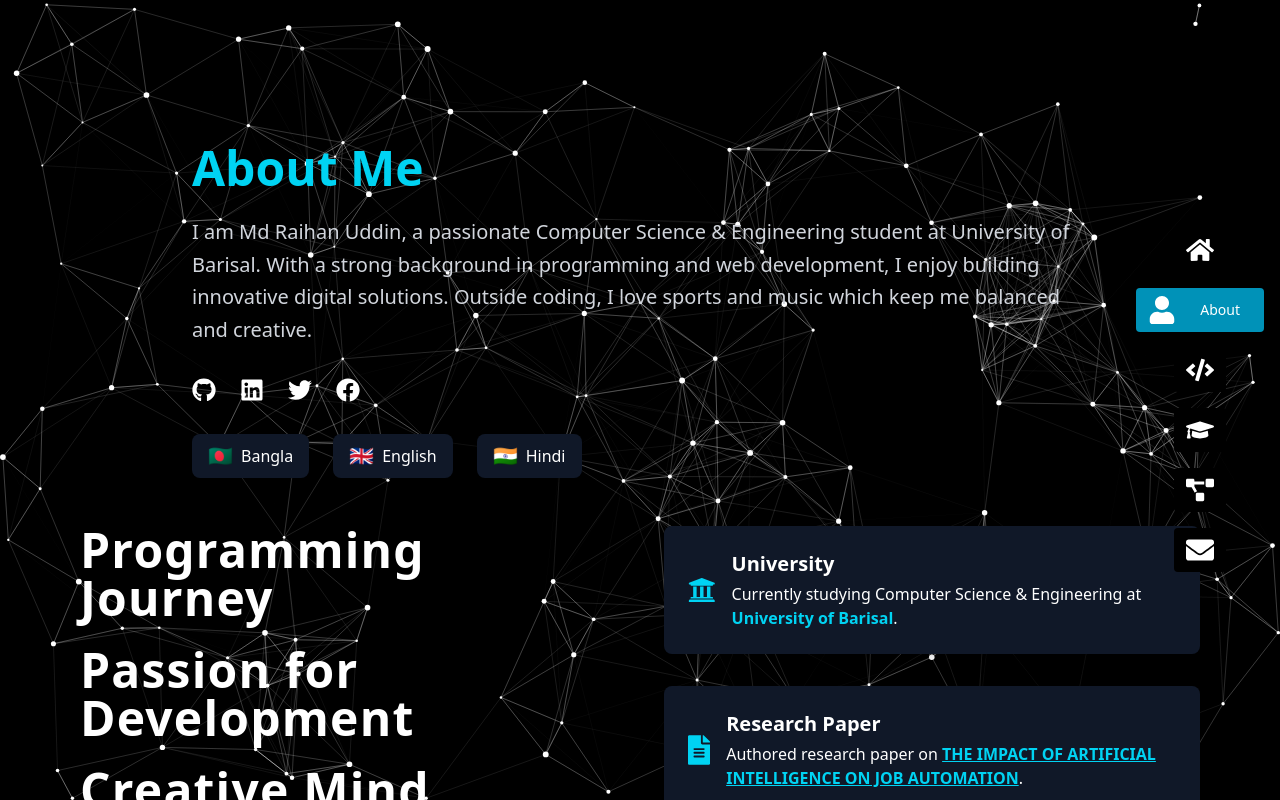
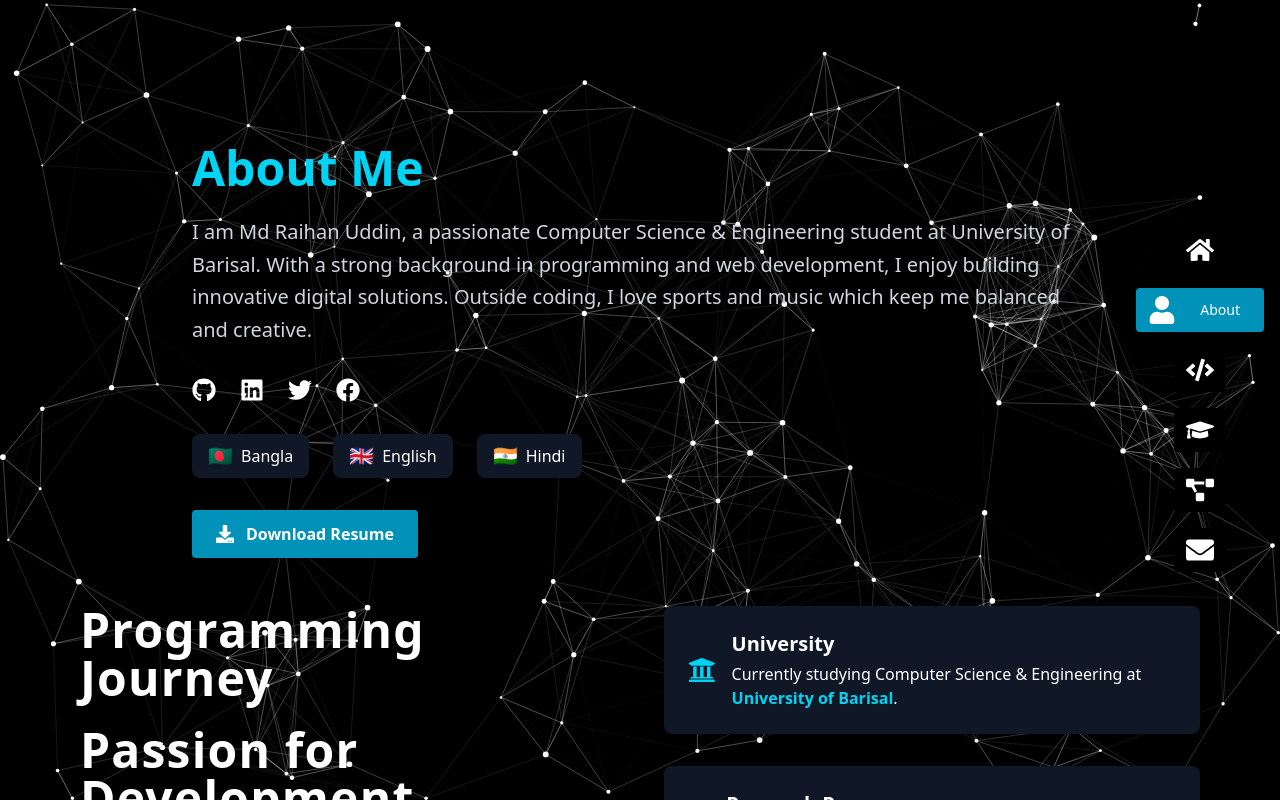
Before and after one commit to miskaran2002/raihan-s-portfolio, a React (Vite) app: page /about in a window 1280 px wide. Shown: the top 800 px of the page. Built offline with nearby package versions, Linux system fonts and the light colour scheme.

Commit message:
update about.jsx

```diff
--- a/package.json
+++ b/package.json
@@ -16,6 +16,7 @@
     "@tsparticles/react": "^3.0.0",
     "emailjs-com": "^3.2.0",
     "framer-motion": "^12.23.12",
+    "jspdf": "^3.0.1",
     "react": "^19.1.1",
     "react-dom": "^19.1.1",
     "react-flag-kit": "^1.1.1",
--- a/src/page/About/About.jsx
+++ b/src/page/About/About.jsx
@@ -1,7 +1,17 @@
 import React from "react";
 import { motion } from "framer-motion";
-import { FaUniversity, FaFileAlt, FaFootballBall, FaMusic, FaGithub, FaLinkedin, FaTwitter, FaFacebook } from "react-icons/fa";
-import { FlagIcon } from "react-flag-kit";
+import {
+    FaUniversity,
+    FaFileAlt,
+    FaFootballBall,
+    FaMusic,
+    FaGithub,
+    FaLinkedin,
+    FaTwitter,
+    FaFacebook,
+    FaDownload,
+} from "react-icons/fa";
+import jsPDF from "jspdf";
 
 const containerVariants = {
     hidden: {},
@@ -26,6 +36,159 @@ const boxVariants = {
 };
 
 const AboutMe = () => {
+    // PDF download function
+
+    const downloadResume = () => {
+        const doc = new jsPDF();
+        const pageHeight = doc.internal.pageSize.height;
+        let y = 20;
+
+        const checkPageBreak = (lines = 1) => {
+            if (y + lines * 7 > pageHeight - 20) {
+                doc.addPage();
+                y = 20;
+            }
+        };
+
+        const addText = (text, x, fontStyle = "normal", size = 12, color = [0, 0, 0], link = null, maxWidth = 160, lineGap = 7) => {
+            checkPageBreak();
+            doc.setFontSize(size);
+            doc.setFont(undefined, fontStyle);
+            doc.setTextColor(...color);
+            if (link) {
+                doc.textWithLink(text, x, y, { url: link });
+            } else {
+                doc.text(text, x, y, { maxWidth });
+            }
+            doc.setTextColor(0, 0, 0); // reset color
+            y += lineGap;
+        };
+
+        // === HEADER ===
+        addText("Md Raihan Uddin", 20, "bold", 18);
+        addText("Mern Stack Developer", 20, "normal", 12);
+        addText("Barishal, Bangladesh", 20, "normal", 12);
+
+        // Right side contact links
+        doc.setFontSize(10);
+        doc.setTextColor(0, 102, 204);
+        doc.textWithLink("Email: raihanuddin.cse8.bu@gmail.com", 190 - doc.getTextWidth("Email: raihanuddin.cse8.bu@gmail.com"), 20, { url: "mailto:raihanuddin.cse8.bu@gmail.com" });
+        doc.textWithLink("Phone: +880 1608 822 317", 190 - doc.getTextWidth("Phone: +880 1608 822 317"), 27, { url: "tel:+8801608822317" });
+        doc.textWithLink("LinkedIn", 190 - doc.getTextWidth("LinkedIn"), 34, { url: "https://www.linkedin.com/in/md-raihan-uddin-cse8/" });
+        doc.textWithLink("GitHub", 190 - doc.getTextWidth("GitHub"), 41, { url: "https://github.com/miskaran2002" });
+        doc.textWithLink("Facebook", 190 - doc.getTextWidth("Facebook"), 48, { url: "https://www.facebook.com/miskatujjaman.raihan" });
+
+        doc.setTextColor(0, 0, 0);
+        doc.setLineWidth(0.5);
+        doc.line(20, 55, 190, 55);
+        y = 62;
+
+        // === TECHNICAL SKILLS ===
+        addText("TECHNICAL SKILLS", 20, "bold", 14);
+        const techSkills = {
+            "Front-End": ["React.js", "JavaScript", "Tailwind CSS", "DaisyUI", "React Router"],
+            "Back-End": ["Node.js", "Express.js", "MongoDB", "Firebase Authentication", "Stripe"],
+            "Tools & Technologies": ["VS Code", "Git", "GitHub", "Postman"],
+            "Version Control": ["Git", "GitHub"]
+        };
+        Object.entries(techSkills).forEach(([section, skills]) => {
+            addText(section + ":", 25, "bold");
+            addText(skills.join(", "), 60);
+        });
+
+        // === PROJECTS ===
+        addText("PROJECTS", 20, "bold", 14);
+
+        const projects = [
+            {
+                name: "Recipe Realm",
+                desc: [
+                    "Full-stack recipe management platform with recipe CRUD features.",
+                    "User authentication via Firebase with JWT-secured APIs.",
+                    "Advanced filtering by cuisine, ingredient, and cook time.",
+                    "Like system to highlight popular recipes.",
+                    "Responsive UI with Tailwind & DaisyUI.",
+                    "Optimized MongoDB queries for speed.",
+                    "Secure API endpoints.",
+                    "Deployed for high availability."
+                ],
+                live: "https://recipe-realm-4ea1f.web.app/",
+                github: "https://github.com/miskaran2002/recipe-reliem",
+                tech: "React.js, Node.js, MongoDB, Express.js, Firebase"
+            },
+            {
+                name: "EchoServe",
+                desc: [
+                    "Service review platform connecting users with providers.",
+                    "Built with Next.js for speed and SEO.",
+                    "Real-time updates with Firebase.",
+                    "Advanced search & category-based filters.",
+                    "Secure authentication for both sides.",
+                    "Provider dashboard with analytics.",
+                    "Responsive design.",
+                    "Future: multi-language, offline mode, AI suggestions."
+                ],
+                live: "https://echo-serve.web.app/",
+                github: "https://github.com/miskaran2002/echo-serve-client",
+                tech: "React.js, Node.js, MongoDB, Express.js, JWT"
+            },
+            {
+                name: "HeartBridge Matrimony",
+                desc: [
+                    "Matrimonial platform for Bangladeshi users.",
+                    "Biodata creation & management with photo uploads.",
+                    "Premium visibility features.",
+                    "Stripe payment integration.",
+                    "Matching algorithm based on preferences.",
+                    "Secure role-based authentication.",
+                    "Responsive UI.",
+                    "Optimized backend for fast search."
+                ],
+                live: "https://heart-bridge-f100e.web.app/",
+                github: "https://github.com/Programming-Hero-Web-Course4/b11a12-client-side-miskaran2002",
+                tech: "React.js, Node.js, MongoDB, Express.js, Stripe"
+            }
+        ];
+
+        projects.forEach(p => {
+            addText(p.name, 25, "bold");
+            p.desc.forEach(d => addText("• " + d, 30, "normal", 12, [0, 0, 0], null, 150));
+            // Links in one line
+            addText(`Live: ${p.live}`, 30, "normal", 12, [0, 102, 204], p.live);
+            addText(`GitHub: ${p.github}`, 30, "normal", 12, [0, 102, 204], p.github);
+            addText("Technologies: " + p.tech, 30);
+            y += 5;
+        });
+
+        // === EDUCATION ===
+        addText("EDUCATION", 20, "bold", 14);
+        [
+            "University of Barisal – BSc in Computer Science & Engineering (CSE)",
+            "Session: 2021 - Present | Current CGPA: 3.43",
+            "Milestone College – Higher Secondary Certificate (Science Group)",
+            "Passing Year: 2020 | GPA: 5.00/5.00",
+            "Taslima Memorial Academy – Secondary School Certificate (Science Group)",
+            "Passing Year: 2018 | GPA: 5.00/5.00"
+        ].forEach(e => addText(e, 25));
+
+        // === LANGUAGES ===
+        addText("LANGUAGES", 20, "bold", 14);
+        ["Bangla (Native)", "English (Fluent)", "Hindi (Conversational)"].forEach(lang => addText(lang, 25));
+
+        // === HOBBIES ===
+        addText("HOBBIES & ACTIVITIES", 20, "bold", 14);
+        [
+            "Football player and enthusiast",
+            "Music lover and guitarist",
+            "Lifelong learner and problem solver"
+        ].forEach(h => addText(h, 25));
+
+        doc.save("Md_Raihan_Uddin_Resume.pdf");
+    };
+
+
+
+
     return (
         <section
             id="about"
@@ -38,39 +201,79 @@ const AboutMe = () => {
                 </h2>
 
                 <p className="text-lg md:text-xl text-gray-300 leading-relaxed mb-8">
-                    I am Md Raihan Uddin, a passionate Computer Science & Engineering student at
-                    University of Barisal. With a strong background in programming and web
-                    development, I enjoy building innovative digital solutions. Outside coding, I
-                    love sports and music which keep me balanced and creative.
+                    I am Md Raihan Uddin, a passionate Computer Science & Engineering student
+                    at University of Barisal. With a strong background in programming and web
+                    development, I enjoy building innovative digital solutions. Outside coding,
+                    I love sports and music which keep me balanced and creative.
                 </p>
 
                 {/* Social Links */}
                 <div className="flex justify-center md:justify-start gap-6 mb-8">
-                    <a href="https://github.com/miskaran2002" target="_blank" rel="noopener noreferrer" className="text-2xl text-white hover:text-cyan-400 transition">
+                    <a
+                        href="https://github.com/miskaran2002"
+                        target="_blank"
+                        rel="noopener noreferrer"
+                        className="text-2xl text-white hover:text-cyan-400 transition"
+                    >
                         <FaGithub />
                     </a>
-                    <a href="https://www.linkedin.com/in/md-raihan-uddin-cse8/" target="_blank" rel="noopener noreferrer" className="text-2xl text-white hover:text-cyan-400 transition">
+                    <a
+                        href="https://www.linkedin.com/in/md-raihan-uddin-cse8/"
+                        target="_blank"
+                        rel="noopener noreferrer"
+                        className="text-2xl text-white hover:text-cyan-400 transition"
+                    >
                         <FaLinkedin />
                     </a>
-                    <a href="https://x.com/MdRaihanUd57710" target="_blank" rel="noopener noreferrer" className="text-2xl text-white hover:text-cyan-400 transition">
+                    <a
+                        href="https://x.com/MdRaihanUd57710"
+                        target="_blank"
+                        rel="noopener noreferrer"
+                        className="text-2xl text-white hover:text-cyan-400 transition"
+                    >
                         <FaTwitter />
                     </a>
-                    <a href="https://www.facebook.com/miskatujjaman.raihan" target="_blank" rel="noopener noreferrer" className="text-2xl text-white hover:text-cyan-400 transition">
+                    <a
+                        href="https://www.facebook.com/miskatujjaman.raihan"
+                        target="_blank"
+                        rel="noopener noreferrer"
+                        className="text-2xl text-white hover:text-cyan-400 transition"
+                    >
                         <FaFacebook />
                     </a>
                 </div>
 
                 {/* Languages */}
-                <div className="flex flex-wrap justify-center md:justify-start gap-6">
+                <div className="flex flex-wrap justify-center md:justify-start gap-6 mb-8">
                     <div className="flex items-center gap-2 bg-gray-900 bg-opacity-70 px-4 py-2 rounded-lg shadow">
-                        <span role="img" aria-label="Bangla" className="text-xl">🇧🇩</span> Bangla
+                        <span role="img" aria-label="Bangla" className="text-xl">
+                            🇧🇩
+                        </span>{" "}
+                        Bangla
                     </div>
                     <div className="flex items-center gap-2 bg-gray-900 bg-opacity-70 px-4 py-2 rounded-lg shadow">
-                        <span role="img" aria-label="English" className="text-xl">🇬🇧</span> English
+                        <span role="img" aria-label="English" className="text-xl">
+                            🇬🇧
+                        </span>{" "}
+                        English
                     </div>
                     <div className="flex items-center gap-2 bg-gray-900 bg-opacity-70 px-4 py-2 rounded-lg shadow">
-                        <span role="img" aria-label="Hindi" className="text-xl">🇮🇳</span> Hindi
+                        <span role="img" aria-label="Hindi" className="text-xl">
+                            🇮🇳
+                        </span>{" "}
+                        Hindi
                     </div>
+                </div>
+
+                {/* Download Resume Button */}
+                <div className="flex justify-center md:justify-start mb-12">
+                    <button
+                        onClick={downloadResume}
+                        className="inline-flex items-center gap-3 bg-cyan-600 hover:bg-cyan-700 transition px-6 py-3 rounded font-semibold shadow-lg"
+                    >
+                        <FaDownload className="text-white text-lg" />
+                        <span className="text-white">Download Resume</span>
+                    </button>
                 </div>
             </div>
 
@@ -142,7 +345,6 @@ const AboutMe = () => {
                         </div>
                     </motion.div>
 
-
                     {/* Programming Journey Card */}
                     <motion.div
                         className="bg-gray-900 bg-opacity-80 rounded-lg p-6 shadow-lg cursor-pointer"
```
Also changed, not shown: 1 other file (tests, documents, lock files or other folders).
